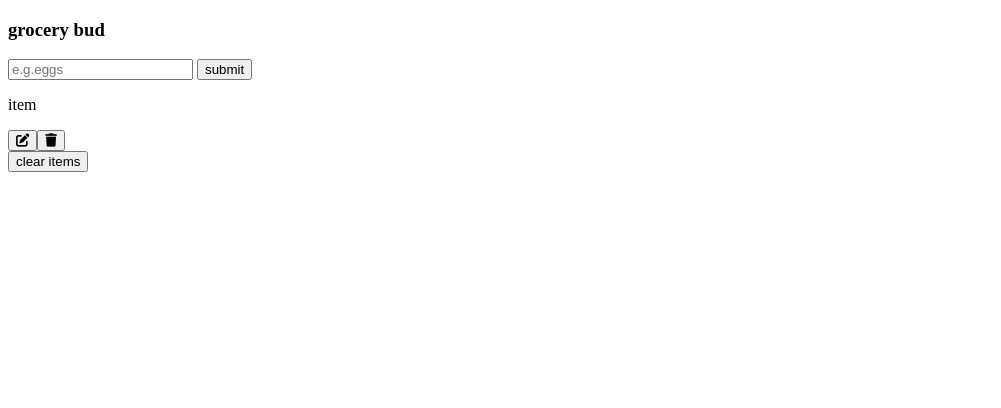
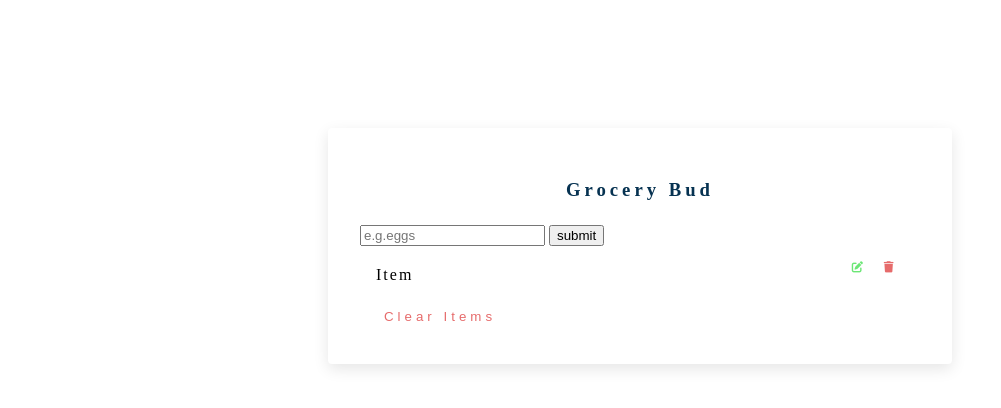
Before and after one commit to patthapeegeo/Grocery-bud, a plain HTML site: page index.html in a window 1280 px wide. Shown: the whole page, without its empty margins (0-1001 px from the left). Drawn offline with Linux system fonts and the light colour scheme.

Commit message:
Update new style

```diff
--- a/index.html
+++ b/index.html
@@ -7,9 +7,11 @@
     <meta name="viewport" content="width=device-width, initial-scale=1.0">
 
     <link rel="stylesheet" href="https://cdnjs.cloudflare.com/ajax/libs/font-awesome/6.3.0/css/all.min.css" integrity="sha512-SzlrxWUlpfuzQ+pcUCosxcglQRNAq/DZjVsC0lE40xsADsfeQoEypE+enwcOiGjk/bSuGGKHEyjSoQ1zVisanQ==" crossorigin="anonymous" referrerpolicy="no-referrer" />
-
+    <link rel="stylesheet" href="style.css">
     <title>Grocery Bud</title>
 </head>
+
+
 
 <body>
   <section class="section-center">
--- /dev/null
+++ b/style.css
@@ -0,0 +1,82 @@
+.edit-btn, .delete-btn {
+    background-color: transparent;
+    border-color: transparent;
+    cursor: pointer;
+    font-size: 0.7rem;
+    margin: 0 0.15rem;
+}
+
+.edit-btn {
+    color: hsl(125, 71%, 66%);
+}
+
+.edit-btn:hover {
+    color: hsl(125, 67%, 44%);
+}
+
+.delete-btn {
+    color: hsl(360, 71%, 66%);
+}
+
+.delete-btn:hover {
+    color: hsl(360, 67%, 44%);
+}
+
+.clear-btn {
+    text-transform: capitalize;
+    width: 10rem;
+    height: 1.5rem;
+    background-color: transparent;
+    border: transparent;
+    cursor: pointer;
+    color: hsl(360, 71%, 66%);
+    display: grid;5
+
+    margin: 0 auto;
+    letter-spacing: 0.25rem;
+    margin-top: 1.25rem;
+}
+
+.grocery-item {
+    display: flex;
+    align-items: center;
+    justify-content: space-between;
+    margin-bottom: 0.5rem;
+    padding: 0.25rem 1rem;
+    border-radius: 0.25rem;
+    text-transform: capitalize;
+}
+
+.grocery-item:hover {
+    color:hsl(210, 22%, 49%);
+    background-color: hsl(210, 36%, 96%);
+}
+
+.title {
+    margin-bottom: 0;
+    letter-spacing: 2px;
+}
+
+.section-center {
+    width: 90vw;
+    margin: 0 auto;
+    max-width: 35rem;
+    margin-top: 8rem;
+    background-color: white;
+    border-radius: 0.25rem;
+    box-shadow: 0 5px 15px rgba(0, 0, 0, 0.1);
+    padding: 2rem;
+    transition: all 0.3s linear;
+}
+
+.section-center:hover {
+    box-shadow: 0 5px 15px rgba(0, 0, 0, 0.3);
+}
+
+.grocery-form h3 {
+    text-align: center;
+    text-transform: capitalize;
+    color:hsl(205, 86%, 17%);
+    margin-bottom: 1.5rem;
+    letter-spacing: 0.25rem;
+}
```
